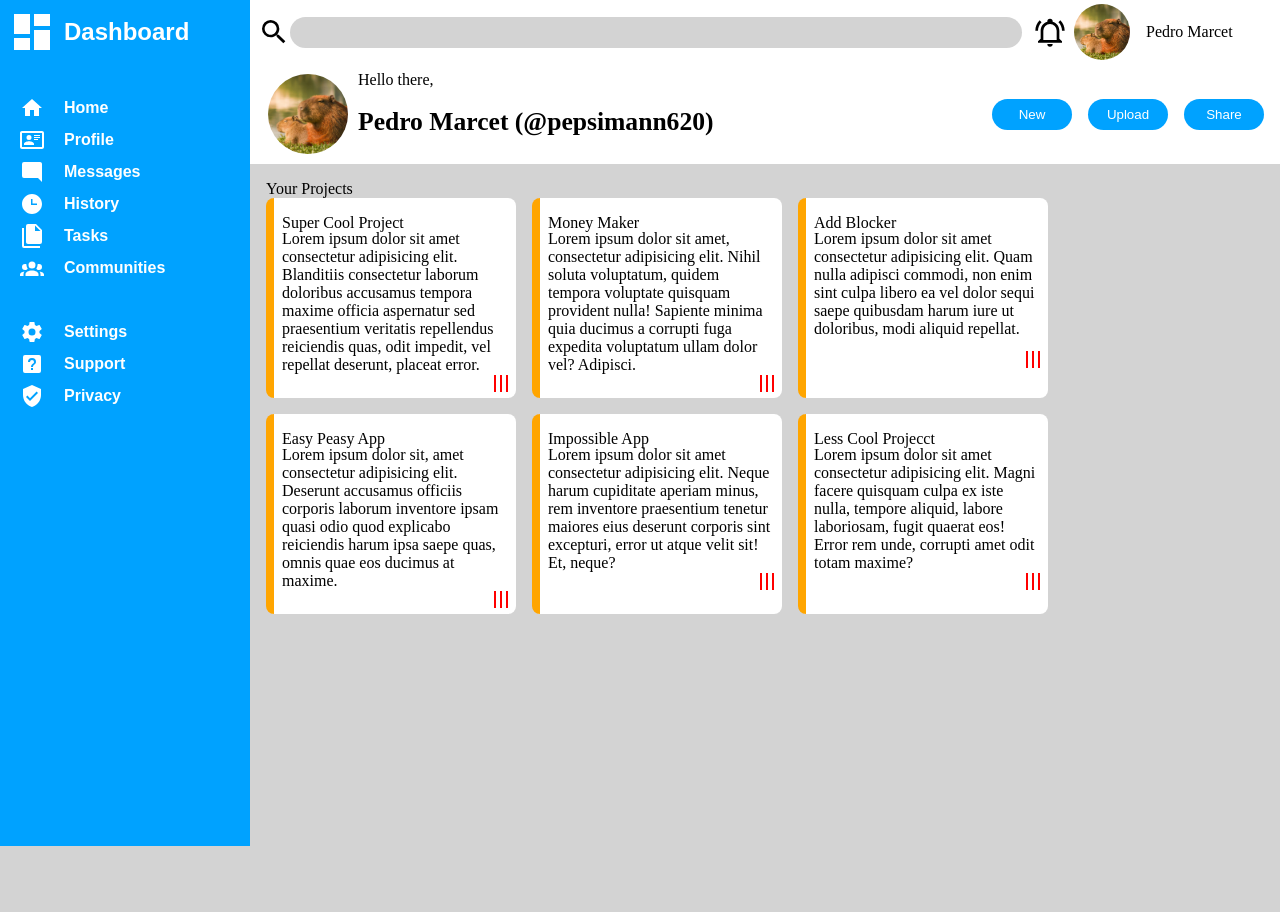
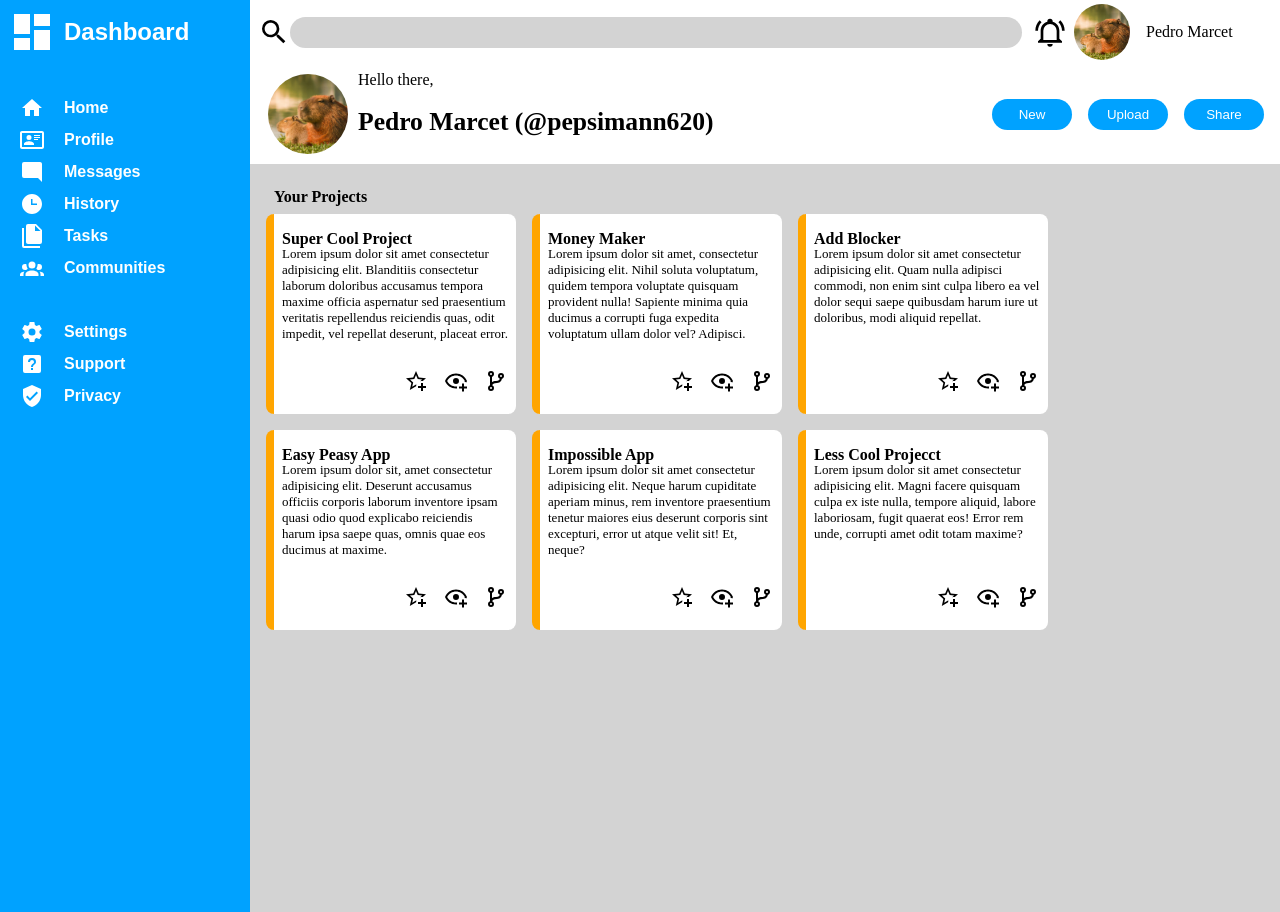
Before and after one commit to PedroMarcet04/odin-admin-dashboard, a plain HTML site: page index.html in a window 1280 px wide. Before the commit the page ends 846 px from the top, so only its background shows below. Drawn offline with Linux system fonts and the light colour scheme.

Commit message:
Stylize cards

```diff
--- a/style.css
+++ b/style.css
@@ -159,8 +159,12 @@ body {
 
     display: grid;
     grid-template-columns: 1fr 200px;
-    grid-template-rows: 1fr 1fr;
+    grid-template-rows: 350px 350px;
     gap: 16px;
+}
+.main-content>div>p {
+    font-weight: bold;
+    margin: 8px;
 }
 .projects {
     grid-row: 1 / -1;
@@ -181,16 +185,28 @@ body {
     display: grid;
     grid-template-rows: 1rem 1fr 32px;
 }
-.card>p {
+.card>.title {
+    font-weight: bold;
+}
+.card>.body {
+    font-size: small;
     overflow: hidden;
-    line-clamp: 5;
 }
 .card>.actions {
     justify-self: end;
+    display: grid;
+    grid-template-columns: repeat(3, 1fr);
+    gap: 16px;
 }
 .card>.actions>button {
-    border: 1px solid red;
+    border: 0;
+    background-color: transparent;
+}
+.card>.actions>button:hover {
+    position: relative;
+    bottom: 2px;
 }
 .card>.actions>button>svg {
+    width: 24px;
     fill: black;
 }
```
